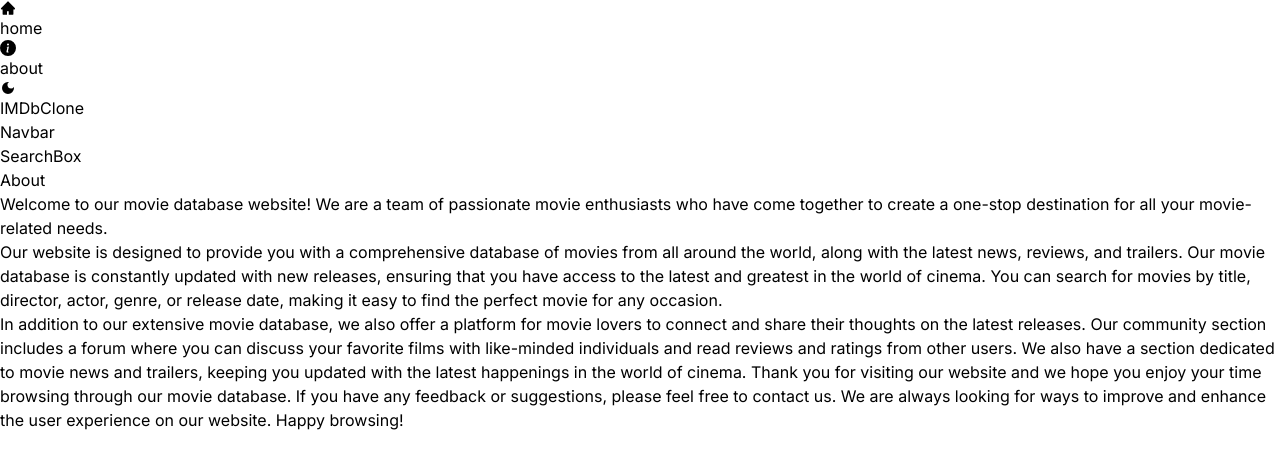
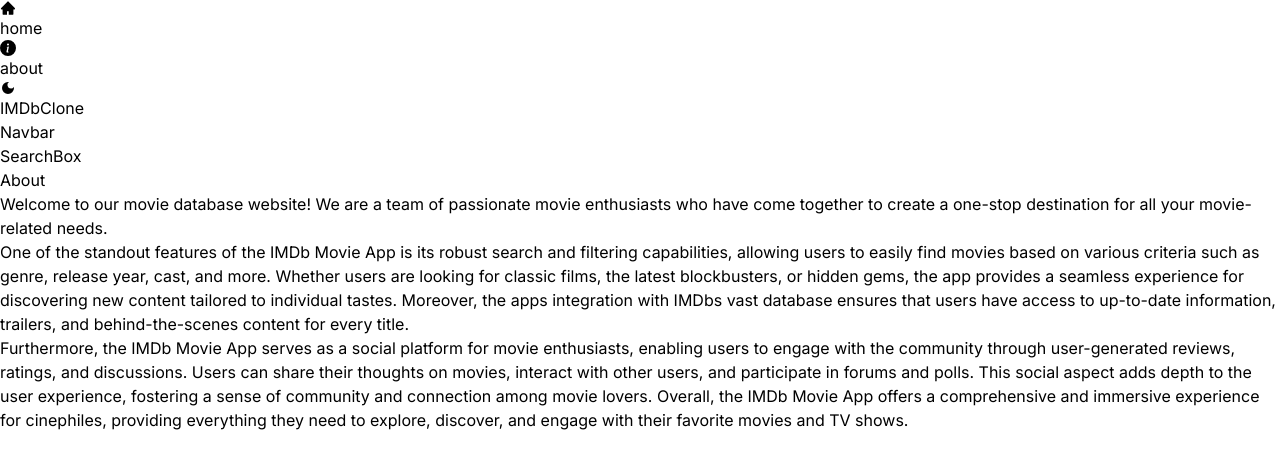
Before and after one commit to surajkabirath/nextjs_movie_app, a Next.js app: page /about in a window 1280 px wide. Shown: the top 468 px of the page. Built offline with nearby package versions, Linux system fonts and the light colour scheme.

Commit message:
about page updated

```diff
--- a/src/app/about/page.jsx
+++ b/src/app/about/page.jsx
@@ -11,27 +11,11 @@
     </p>
 
     <p>
-      Our website is designed to provide you with a comprehensive database of
-      movies from all around the world, along with the latest news, reviews,
-      and trailers. Our movie database is constantly updated with new
-      releases, ensuring that you have access to the latest and greatest in
-      the world of cinema. You can search for movies by title, director,
-      actor, genre, or release date, making it easy to find the perfect movie
-      for any occasion.
+    One of the standout features of the IMDb Movie App is its robust search and filtering capabilities, allowing users to easily find movies based on various criteria such as genre, release year, cast, and more. Whether users are looking for classic films, the latest blockbusters, or hidden gems, the app provides a seamless experience for discovering new content tailored to individual tastes. Moreover, the apps integration with IMDbs vast database ensures that users have access to up-to-date information, trailers, and behind-the-scenes content for every title.
     </p>
 
     <p>
-      In addition to our extensive movie database, we also offer a platform
-      for movie lovers to connect and share their thoughts on the latest
-      releases. Our community section includes a forum where you can discuss
-      your favorite films with like-minded individuals and read reviews and
-      ratings from other users. We also have a section dedicated to movie news
-      and trailers, keeping you updated with the latest happenings in the
-      world of cinema. Thank you for visiting our website and we hope you
-      enjoy your time browsing through our movie database. If you have any
-      feedback or suggestions, please feel free to contact us. We are always
-      looking for ways to improve and enhance the user experience on our
-      website. Happy browsing!
+    Furthermore, the IMDb Movie App serves as a social platform for movie enthusiasts, enabling users to engage with the community through user-generated reviews, ratings, and discussions. Users can share their thoughts on movies, interact with other users, and participate in forums and polls. This social aspect adds depth to the user experience, fostering a sense of community and connection among movie lovers. Overall, the IMDb Movie App offers a comprehensive and immersive experience for cinephiles, providing everything they need to explore, discover, and engage with their favorite movies and TV shows.
     </p>
   </div>
   )
```
